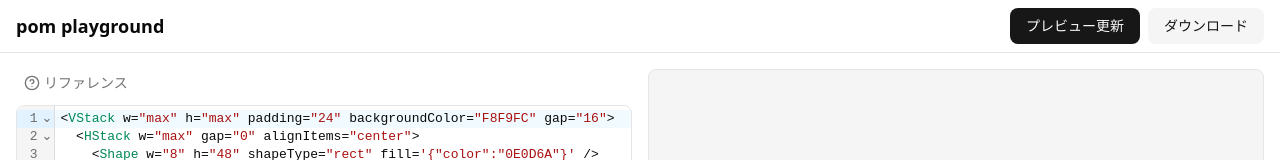
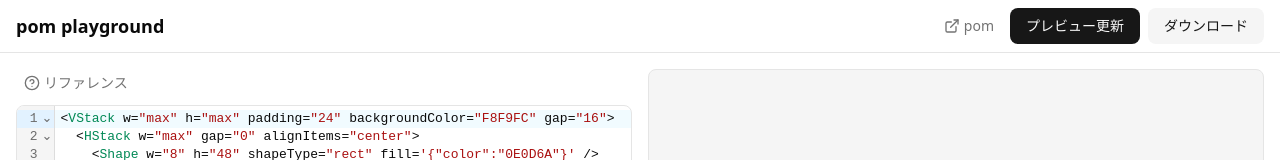
Before and after one commit to hirokisakabe/pom-playground, a Next.js app: page / in a window 1280 px wide. Shown: the top 160 px of the page. Built offline with nearby package versions, Linux system fonts and the light colour scheme; what hono would draw is missing.

Commit message:
ヘッダータイトルのリンクを解除し、pomリンクをボタンとして右側に配置する
Co-Authored-By: Claude Opus 4.6 <noreply@anthropic.com>

```diff
--- a/src/client/components/AppLayout.tsx
+++ b/src/client/components/AppLayout.tsx
@@ -1,5 +1,6 @@
 "use client";
 
+import { ExternalLink } from "lucide-react";
 import { useEffect, useRef, useState } from "react";
 
 import { downloadPptx } from "../lib/downloadPptx";
@@ -109,15 +110,17 @@ export function AppLayout() {
   return (
     <div className="flex h-screen flex-col">
       <header className="flex items-center justify-between border-b px-4 py-2">
-        <a
-          href="https://github.com/hirokisakabe/pom"
-          target="_blank"
-          rel="noopener noreferrer"
-          className="text-lg font-semibold hover:opacity-80"
-        >
-          pom playground
-        </a>
+        <span className="text-lg font-semibold">pom playground</span>
         <div className="flex items-center gap-2">
+          <a
+            href="https://github.com/hirokisakabe/pom"
+            target="_blank"
+            rel="noopener noreferrer"
+            className="text-muted-foreground hover:text-foreground flex items-center gap-1 rounded-md px-2 py-1 text-sm transition-colors"
+          >
+            <ExternalLink className="size-4" />
+            <span>pom</span>
+          </a>
           <button
             className="bg-primary text-primary-foreground hover:bg-primary/90 rounded-md px-4 py-2 text-sm disabled:opacity-50"
             onClick={handleManualPreview}
```
